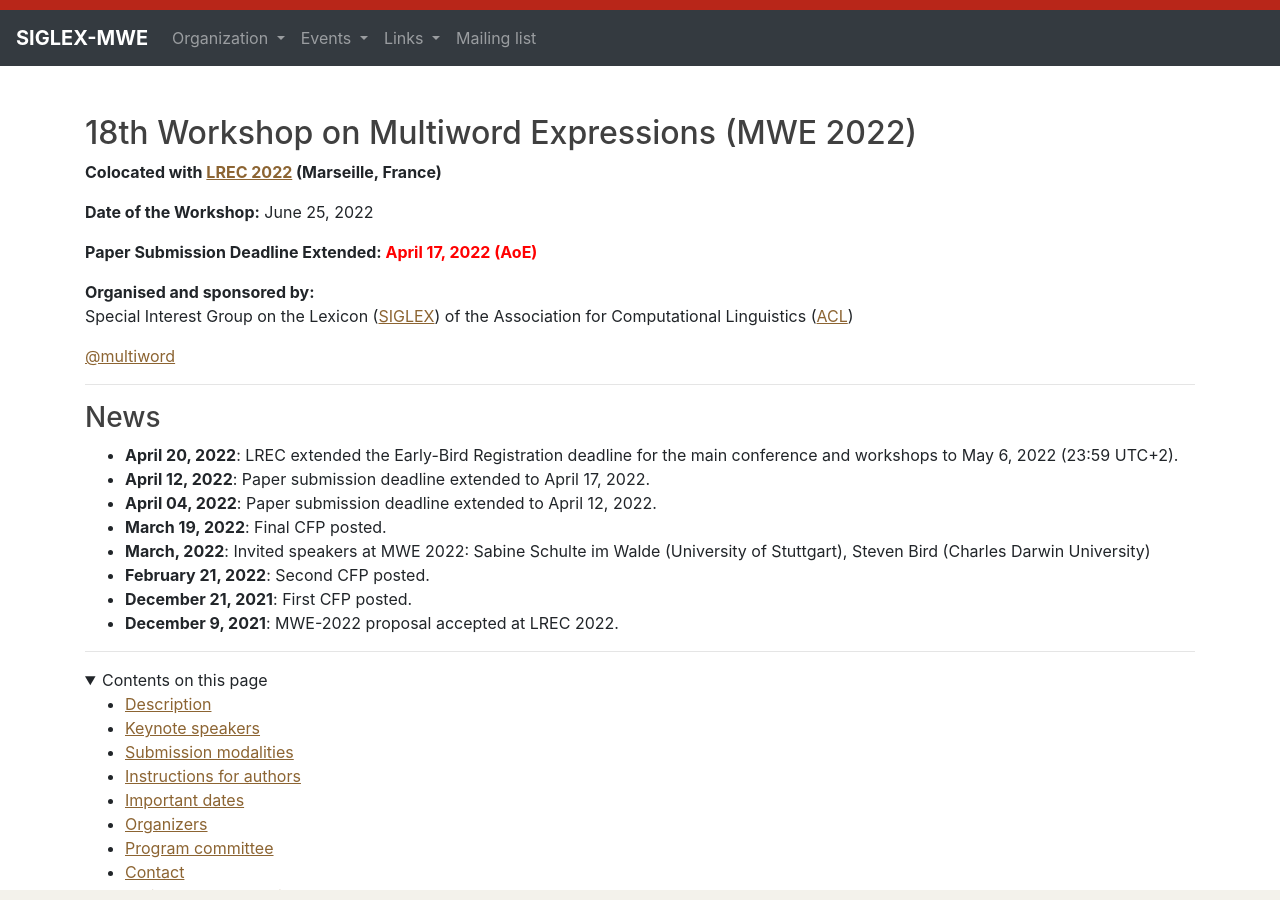
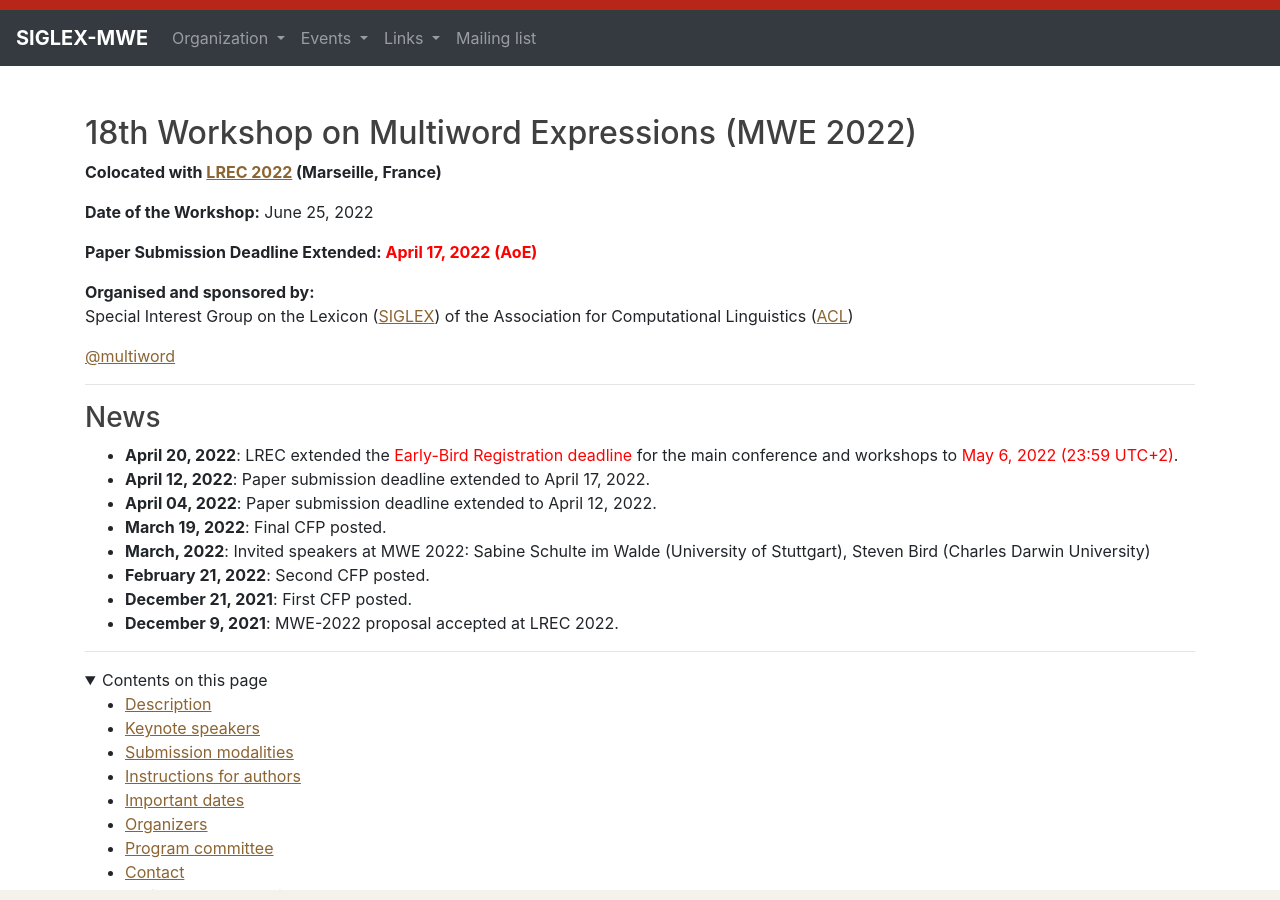
Before and after one commit to multiword/multiword.github.io, a Jekyll site: the page built from mwe2022/index.md, in a window 1280 px wide and 900 px high. Built offline with Jekyll 4.4.1, drawn with Linux system fonts in a browser that asks for light colours; comment, search, counter and statistics services are not loaded.

Commit message:
Make the font color red for the registration deadline

```diff
--- a/mwe2022/index.md
+++ b/mwe2022/index.md
@@ -22,7 +22,7 @@
 
 ### News
 
-* **April 20, 2022**: LREC extended the Early-Bird Registration deadline for the main conference and workshops to May 6, 2022 (23:59 UTC+2).
+* **April 20, 2022**: LREC extended the <font color="red">Early-Bird Registration deadline</font> for the main conference and workshops to <font color="red">May 6, 2022 (23:59 UTC+2)</font>.
 * **April 12, 2022**: Paper submission deadline extended to April 17, 2022.
 * **April 04, 2022**: Paper submission deadline extended to April 12, 2022.
 * **March 19, 2022**: Final CFP posted.
```
